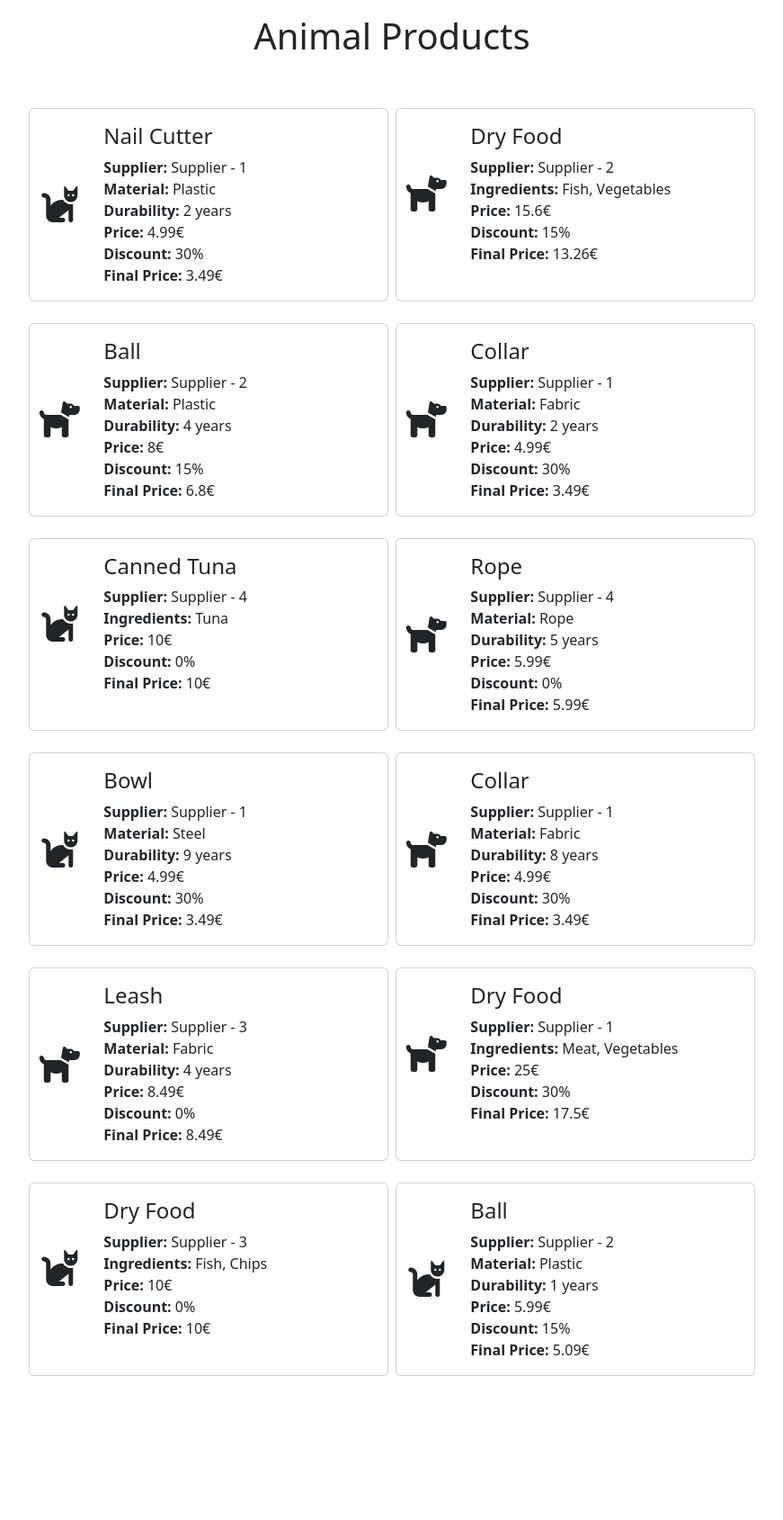
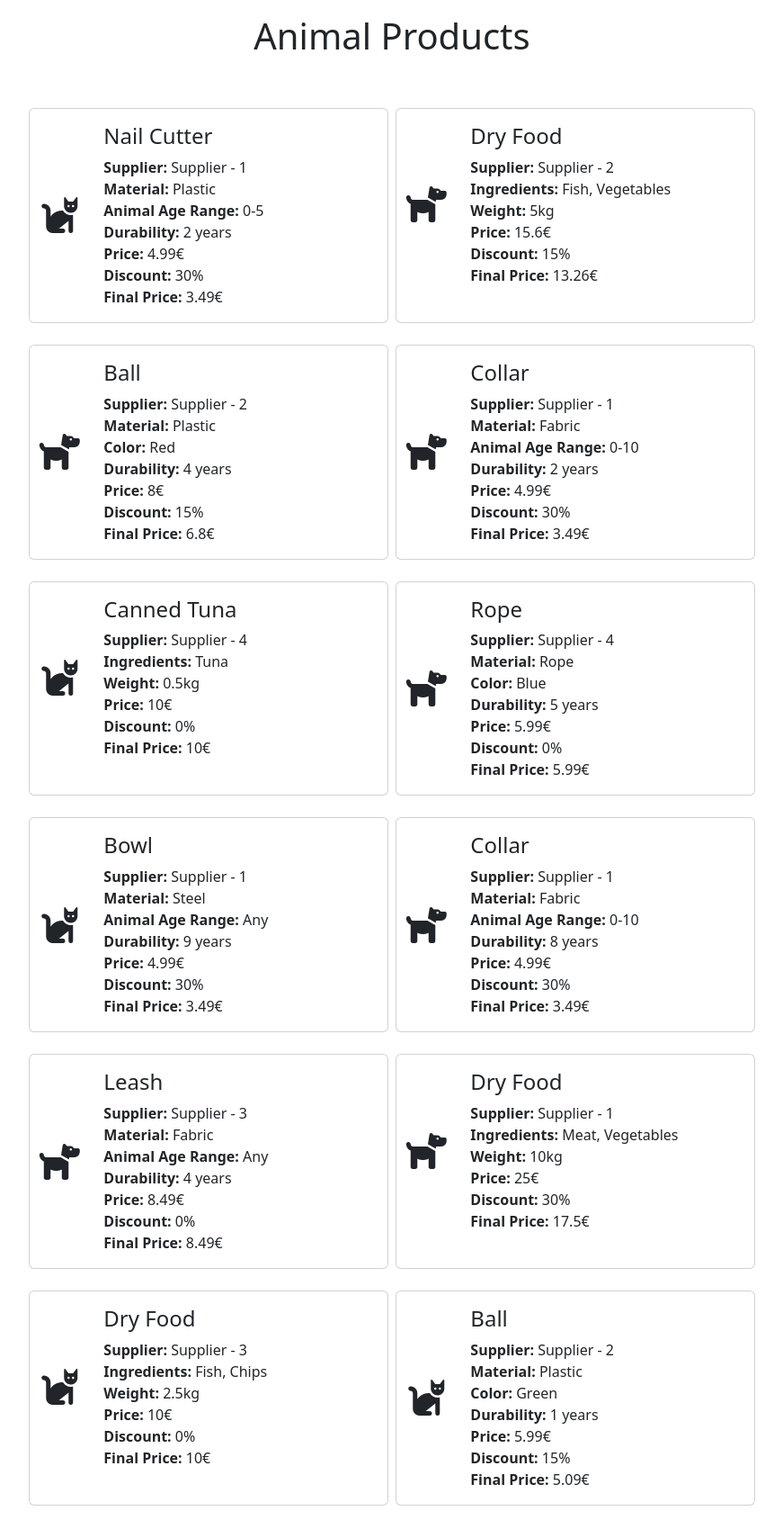
Before and after one commit to marcodedemo/php-oop-2, a PHP site: page / in a window 1280 px wide. Shown: the whole page at 90% size, without its empty margins (204-1075 px from the left). Before the commit the page ends 1529 px from the top, so only its background shows below. Run offline with PHP 8.4, Linux system fonts and the light colour scheme.

Commit message:
feat: added classes properties

```diff
--- a/Models/Food.php
+++ b/Models/Food.php
@@ -18,4 +18,8 @@ class Food extends Product{
 
     }
 
+    function getWeight(){
+        return $this->weight . "kg";
+    }
+
 }
--- a/Models/Utility.php
+++ b/Models/Utility.php
@@ -23,4 +23,5 @@ class Utility extends Product{
 
     }
 
+
 }
--- a/index.php
+++ b/index.php
@@ -73,6 +73,9 @@ require_once './db.php';
                                     <!-- material -->
                                     <div id="material"> <strong>Material: </strong> <?= $product->material ?> </div>
 
+                                    <!-- color -->
+                                    <div id="color"> <strong>Color: </strong> <?= $product->color ?> </div>
+
                                     <!-- durability -->
                                     <div id="durability"> <strong>Durability: </strong> <?= $product->getDurability() ?> </div>
 
@@ -86,6 +89,8 @@ require_once './db.php';
                                     <!-- material -->
                                     <div id="material"> <strong>Material: </strong> <?= $product->material ?> </div>
 
+                                    <!-- animal age -->
+                                    <div id="animal-age"> <strong>Animal Age Range: </strong> <?= $product->animalAge ?> </div>
 
                                     <!-- durability -->
                                     <div id="durability"> <strong>Durability: </strong> <?= $product->getDurability() ?> </div>
@@ -98,6 +103,10 @@ require_once './db.php';
 
                                     <!-- ingredients -->
                                     <div id="ingredients"> <strong>Ingredients: </strong> <?= implode(", ",$product->ingredients) ?> </div>
+
+                                    <!-- weight -->
+                                    <div id="weight"> <strong>Weight: </strong> <?= $product->getWeight() ?> </div>
+
                                     <?php
                                     break;
                             }
```
